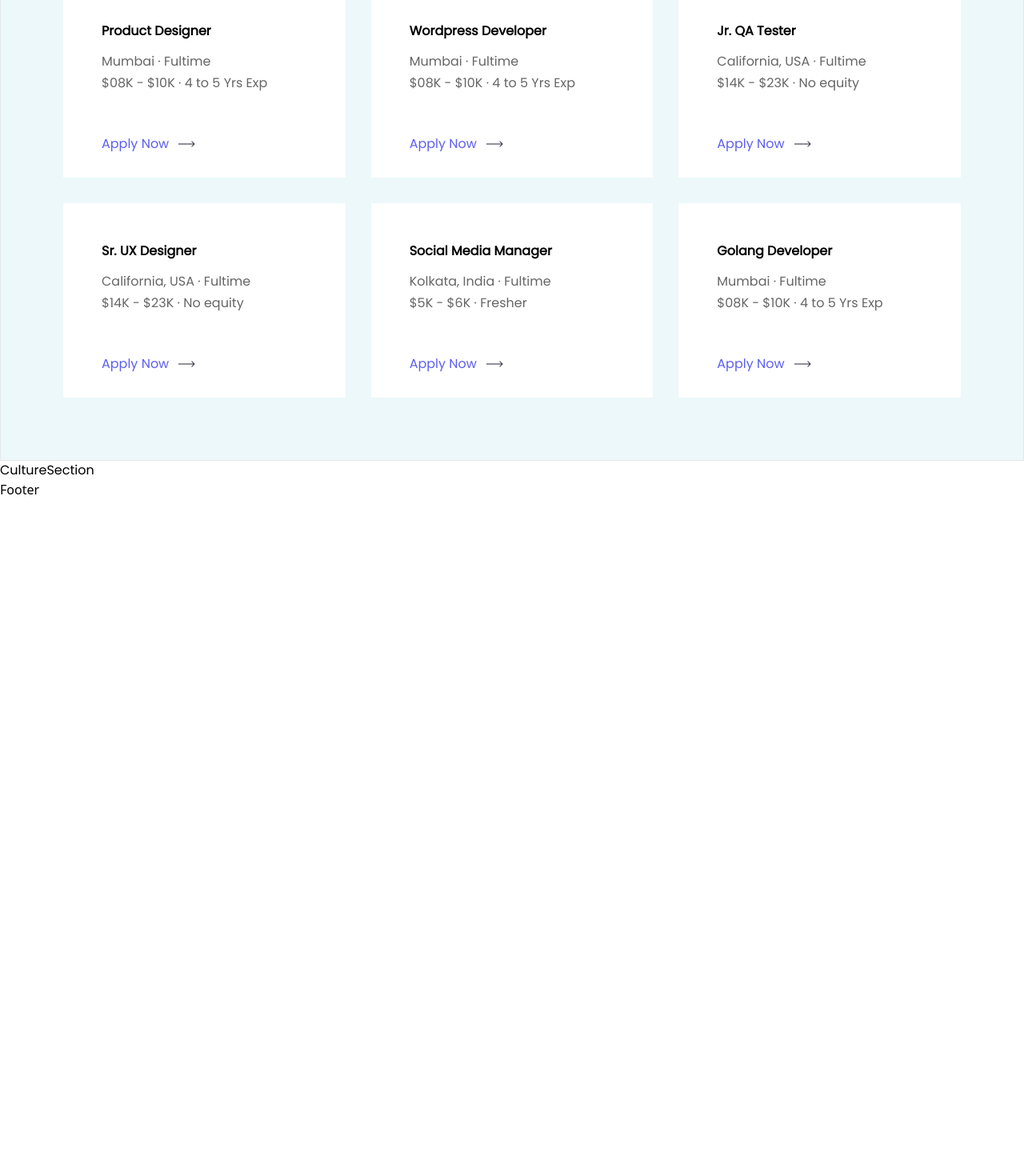
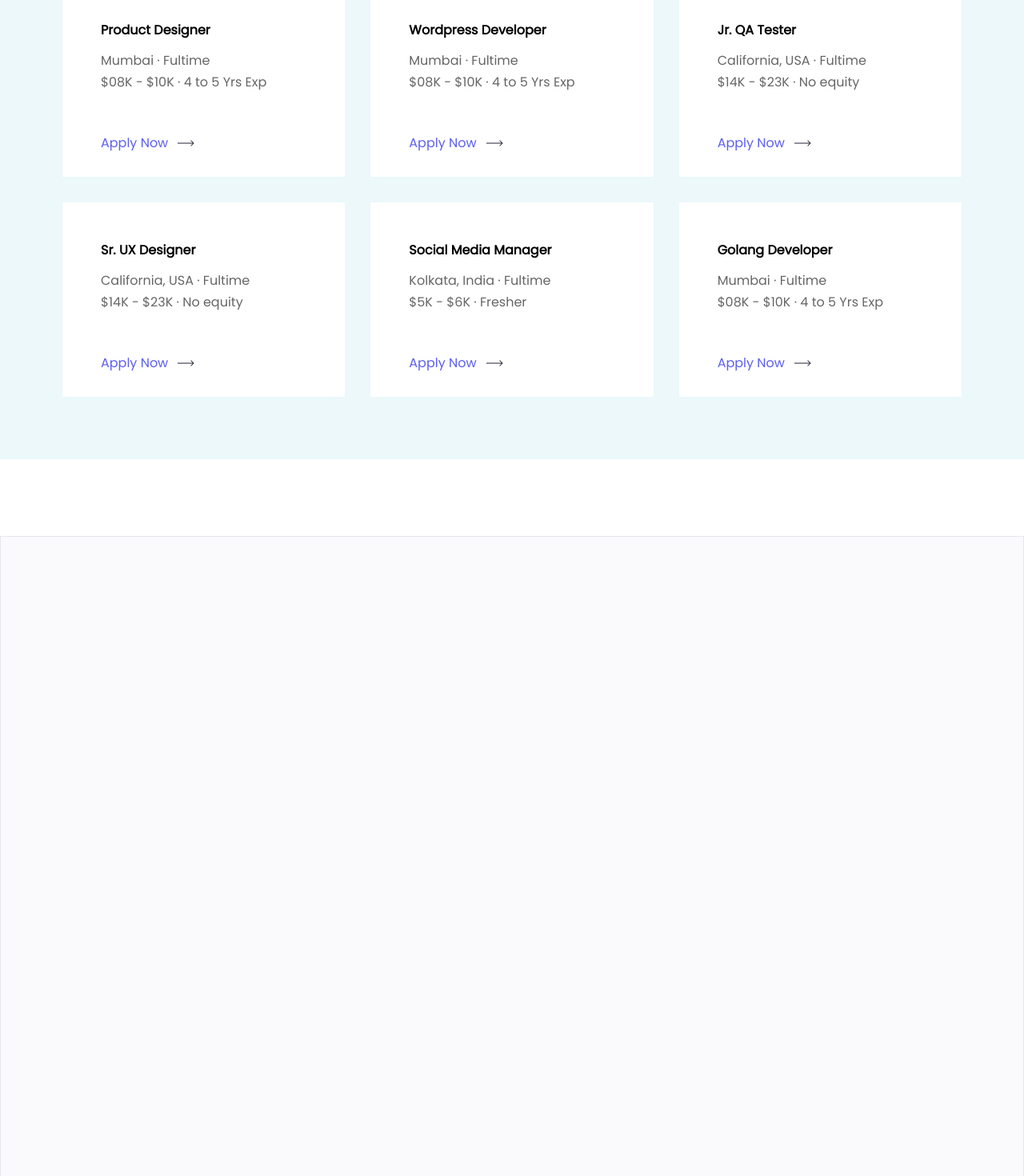
Before and after one commit to abduraximbb/brigada, a React (Vite) app: page /careers in a window 1280 px wide. Shown: the part 1330-2800 px from the top of the page at 80% size. Before the commit the page ends 1954 px from the top, so only its background shows below. Built offline with nearby package versions, Linux system fonts and the light colour scheme.

Commit message:
added culture section not finished

```diff
--- a/src/pages/careers/CareersSection.jsx
+++ b/src/pages/careers/CareersSection.jsx
@@ -60,7 +60,7 @@ const CAREER_LIST = [
 
 const CareersSection = () => {
   return (
-    <div className="border bg-[#ECF8F9] grid grid-cols-3 gap-8 py-[78px] px-[78px] max-lg:grid-cols-2 max-lg:gap-4 max-md:grid-cols-1 max-md:px-[36px] max-md:py-[36px]">
+    <div className="bg-[#ECF8F9] grid grid-cols-3 gap-8 py-[78px] px-[78px] max-lg:grid-cols-2 max-lg:gap-4 max-md:grid-cols-1 max-md:px-[36px] max-md:py-[36px]">
       {CAREER_LIST.map((career) => (
         <div
           key={career.id}
--- a/src/pages/careers/CultureSection.jsx
+++ b/src/pages/careers/CultureSection.jsx
@@ -1,9 +1,11 @@
-import React from 'react'
+import React from "react";
 
 const CultureSection = () => {
   return (
-    <div>CultureSection</div>
-  )
-}
+    <div className="bg-[#FAFAFC] w-full h-[880px]  font-Poppins my-[96px]">
+      <div className="container border h-full w-full"></div>
+    </div>
+  );
+};
 
-export default CultureSection
+export default CultureSection;
--- a/src/pages/careers/Header.jsx
+++ b/src/pages/careers/Header.jsx
@@ -6,9 +6,9 @@ const Header = () => {
   return (
     <div className="relative flex flex-col gap-6 items-center text-center my-[96px] mx-[45px] text-[#232536]">
       <img className="absolute top-0 -right-[46px]" src={svg} alt="" />
-      <caption className="tracking-[3px] font-[500] text-sm opacity-85">
+      <div className="tracking-[3px] font-[500] text-sm opacity-85">
         CAREER AT FINSWEET
-      </caption>
+      </div>
       <h2 className="font-[600] text-5xl w-[60%] py-2">
         We hired people who are Always Passionate about what they do
       </h2>
--- a/src/pages/careers/index.jsx
+++ b/src/pages/careers/index.jsx
@@ -5,11 +5,15 @@ import CultureSection from "./CultureSection";
 
 const Career = () => {
   return (
-    <div className="container font-Poppins">
-      <Header />
-      <CareersSection />
-      <CultureSection />
-    </div>
+    <>
+      <div className="container font-Poppins">
+        <Header />
+        <CareersSection />
+      </div>
+      <div className="relative">
+        <CultureSection />
+      </div>
+    </>
   );
 };
 
```
